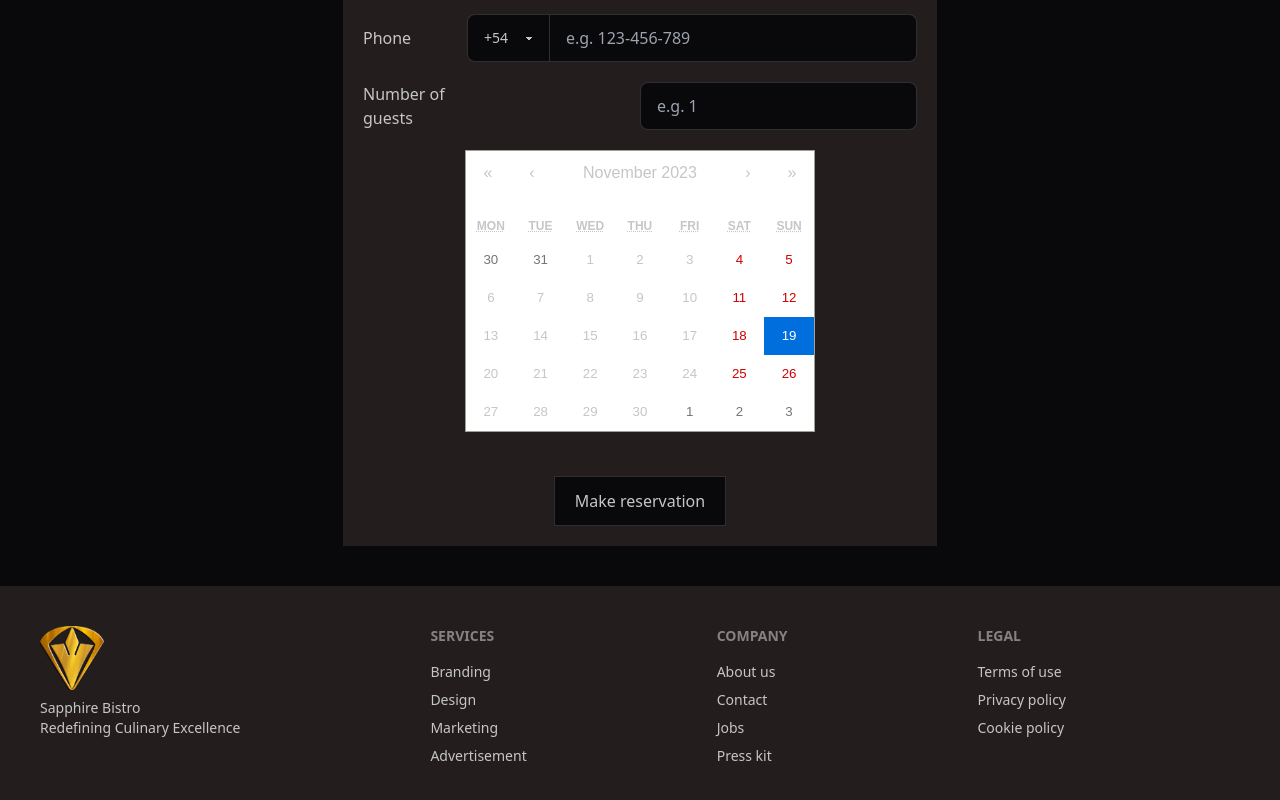
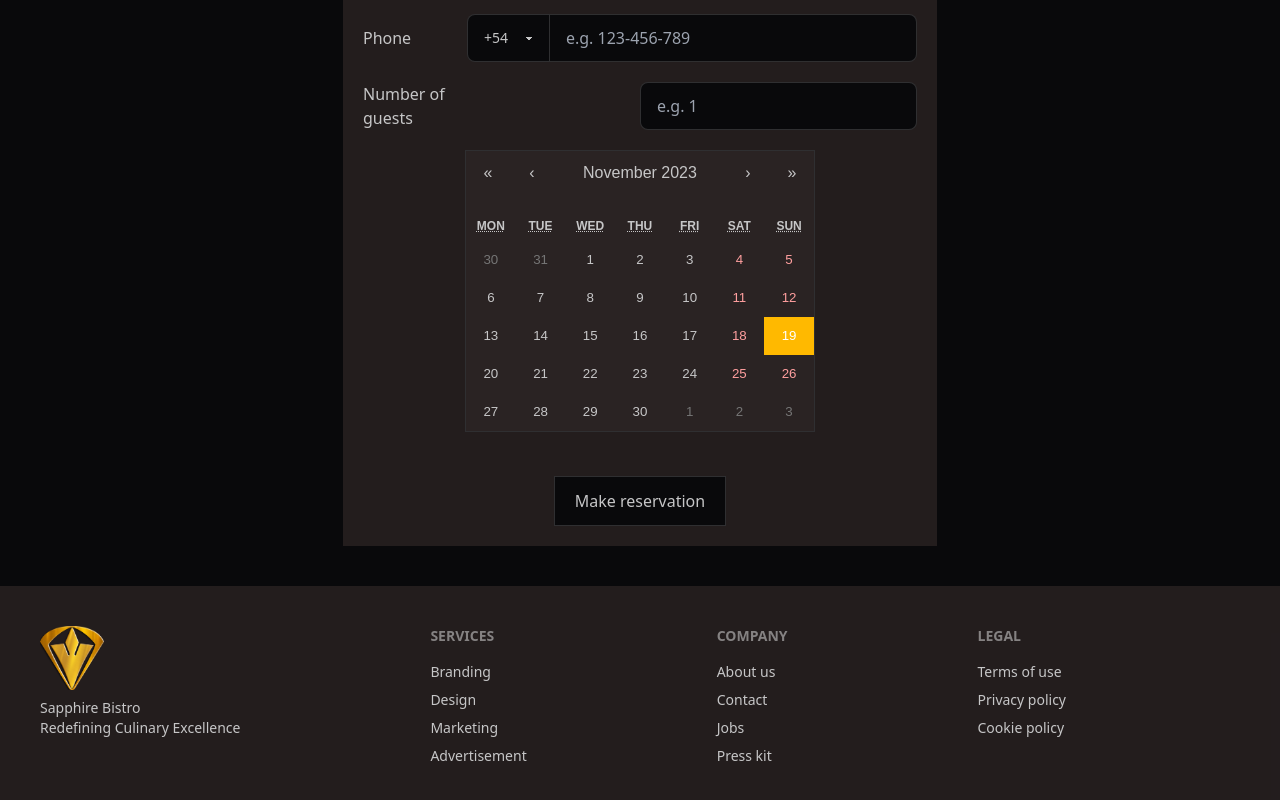
Before and after one commit to heidenreich20/sapphire-bistro, a React (Vite) app: page / in a window 1280 px wide. Shown: the part 3432-4232 px from the top of the page. Built offline with nearby package versions, Linux system fonts and the light colour scheme; a web font is replaced by a local one.

Commit message:
minor fixes

```diff
--- a/index.html
+++ b/index.html
@@ -2,7 +2,7 @@
 <html lang="en">
   <head>
     <meta charset="UTF-8" />
-    <link rel="icon" type="image/svg+xml" href="/favicon.png" />
+    <link rel="icon" type="image/svg+xml" href="favicon.png" />
     <link rel="preconnect" href="https://fonts.googleapis.com">
     <link rel="preconnect" href="https://fonts.gstatic.com" crossorigin>
     <link href="https://fonts.googleapis.com/css2?family=Bellota&family=Cinzel+Decorative&display=swap" rel="stylesheet">
--- /dev/null
+++ b/src/Calendar.css
@@ -0,0 +1,147 @@
+.react-calendar {
+  width: 350px;
+  max-width: 100%;
+  background: rgba(46, 38, 38, 0.7);
+  border: 1px solid #2f2f31;
+  font-family: Arial, Helvetica, sans-serif;
+  line-height: 1.125em;
+}
+
+.react-calendar--doubleView {
+  width: 700px;
+}
+
+.react-calendar--doubleView .react-calendar__viewContainer {
+  display: flex;
+  margin: -0.5em;
+}
+
+.react-calendar--doubleView .react-calendar__viewContainer > * {
+  width: 50%;
+  margin: 0.5em;
+}
+
+.react-calendar,
+.react-calendar *,
+.react-calendar *:before,
+.react-calendar *:after {
+  -moz-box-sizing: border-box;
+  -webkit-box-sizing: border-box;
+  box-sizing: border-box;
+}
+
+.react-calendar button {
+  margin: 0;
+  border: 0;
+  outline: none;
+}
+
+.react-calendar button:enabled:hover {
+  cursor: pointer;
+}
+
+.react-calendar__navigation {
+  display: flex;
+  height: 44px;
+  margin-bottom: 1em;
+}
+
+.react-calendar__navigation button {
+  min-width: 44px;
+  background: none;
+}
+
+.react-calendar__navigation button:disabled {
+  background-color: #f0f0f0;
+}
+
+.react-calendar__navigation button:enabled:hover,
+.react-calendar__navigation button:enabled:focus {
+  background-color: #e6e6e6;
+}
+
+.react-calendar__month-view__weekdays {
+  text-align: center;
+  text-transform: uppercase;
+  font: inherit;
+  font-size: 0.75em;
+  font-weight: bold;
+}
+
+.react-calendar__month-view__weekdays__weekday {
+  padding: 0.5em;
+}
+
+.react-calendar__month-view__weekNumbers .react-calendar__tile {
+  display: flex;
+  align-items: center;
+  justify-content: center;
+  font: inherit;
+  font-size: 0.75em;
+  font-weight: bold;
+}
+
+.react-calendar__month-view__days__day--weekend {
+  color: #ff9f9f;
+}
+
+.react-calendar__month-view__days__day--neighboringMonth {
+  color: #757575;
+}
+
+.react-calendar__year-view .react-calendar__tile,
+.react-calendar__decade-view .react-calendar__tile,
+.react-calendar__century-view .react-calendar__tile {
+  padding: 2em 0.5em;
+}
+
+.react-calendar__tile {
+  max-width: 100%;
+  padding: 10px 6.6667px;
+  background: none;
+  text-align: center;
+  line-height: 16px;
+  font: inherit;
+  font-size: 0.833em;
+}
+
+.react-calendar__tile:disabled {
+  background-color: #f0f0f0;
+}
+
+.react-calendar__tile:enabled:hover,
+.react-calendar__tile:enabled:focus {
+  background-color: #e6e6e6;
+}
+
+.react-calendar__tile--now {
+  background: #fefefe;
+}
+
+.react-calendar__tile--now:enabled:hover,
+.react-calendar__tile--now:enabled:focus {
+  background: #ffffa9;
+}
+
+.react-calendar__tile--hasActive {
+  background: #76baff;
+}
+
+.react-calendar__tile--hasActive:enabled:hover,
+.react-calendar__tile--hasActive:enabled:focus {
+  background: #a9d4ff;
+}
+
+.react-calendar__tile--active {
+  background: #FFB900;
+  color: white;
+}
+
+.react-calendar__tile--active:enabled:hover,
+.react-calendar__tile--active:enabled:focus {
+  background: #FFB900;
+}
+
+.react-calendar--selectRange .react-calendar__tile--hover {
+  background-color: #e6e6e6;
+}
--- a/src/Components/Reservations.tsx
+++ b/src/Components/Reservations.tsx
@@ -1,6 +1,6 @@
 import { useState } from 'react';
 import Calendar from 'react-calendar';
-import 'react-calendar/dist/Calendar.css';
+import '../Calendar.css';
 import { Toaster, toast } from 'sonner'
 import { format } from 'date-fns';
 
```
